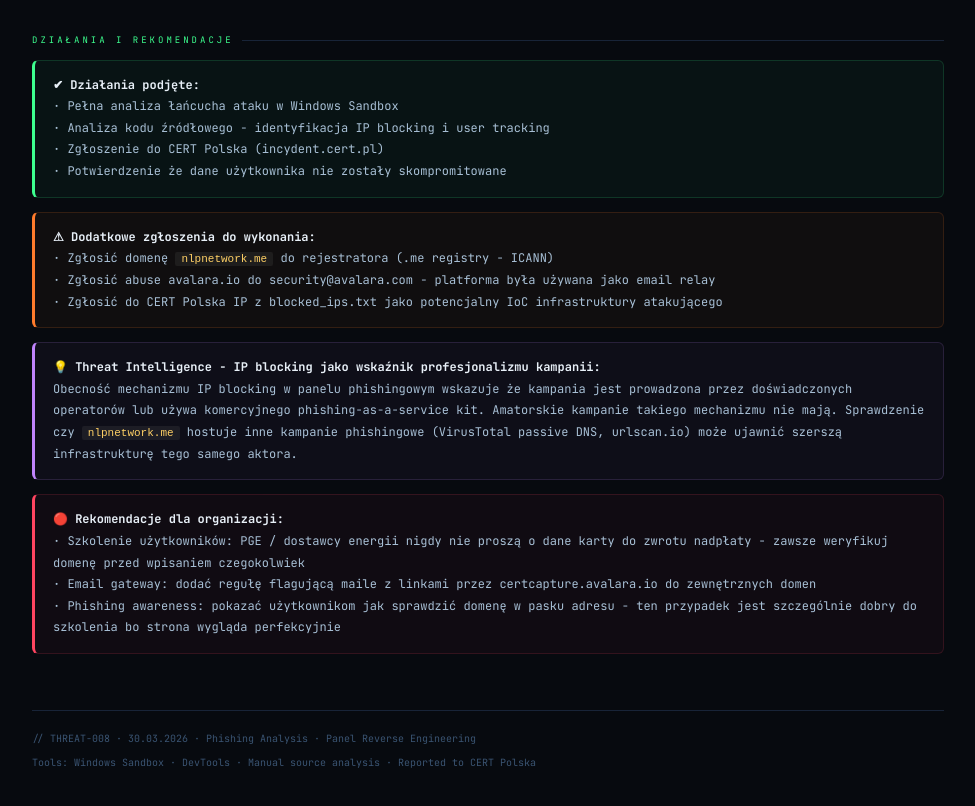
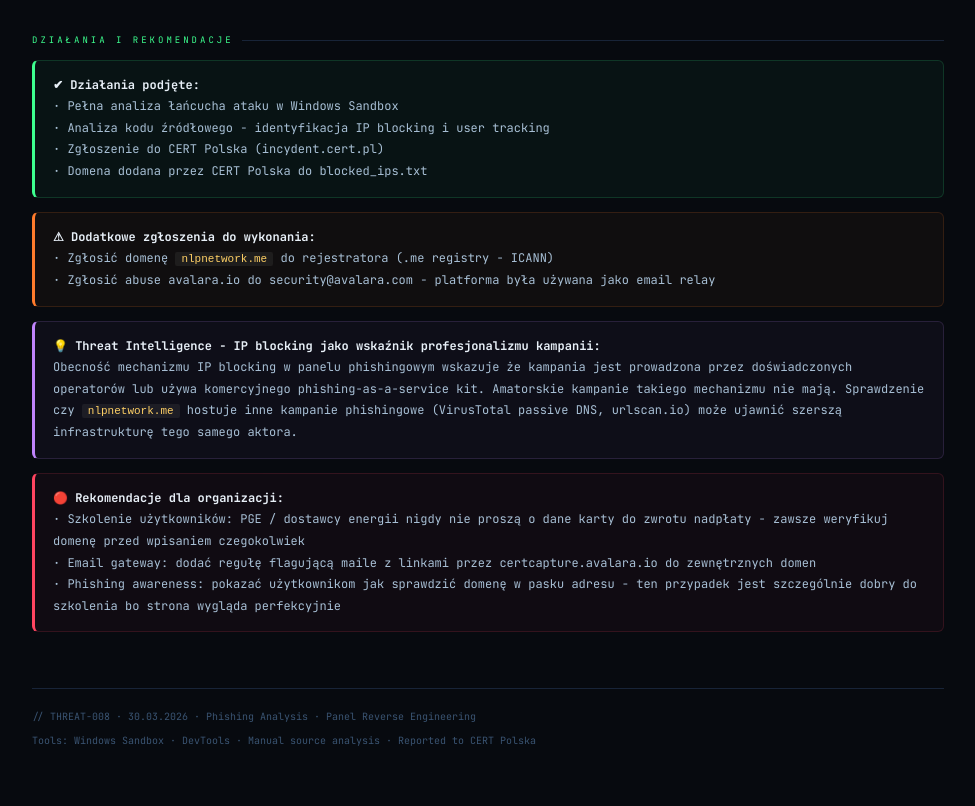
Before and after one commit to MaciekGorzny/security-writeups, a plain HTML site: page threat-008.html in a window 1280 px wide. Shown: the part 4551-5357 px from the top of the page, without its empty margins (152-1127 px from the left). Drawn offline with Linux system fonts and the light colour scheme.

Commit message:
Update threat-008.html

```diff
--- a/threat-008.html
+++ b/threat-008.html
@@ -301,13 +301,12 @@ $.ajax({
     · Pełna analiza łańcucha ataku w Windows Sandbox<br>
     · Analiza kodu źródłowego - identyfikacja IP blocking i user tracking<br>
     · Zgłoszenie do CERT Polska (incydent.cert.pl)<br>
-    · Potwierdzenie że dane użytkownika nie zostały skompromitowane
+    · Domena dodana przez CERT Polska do blocked_ips.txt
   </div>
   <div class="box orange">
     <strong>⚠ Dodatkowe zgłoszenia do wykonania:</strong><br>
     · Zgłosić domenę <code>nlpnetwork.me</code> do rejestratora (.me registry - ICANN)<br>
     · Zgłosić abuse avalara.io do security@avalara.com - platforma była używana jako email relay<br>
-    · Zgłosić do CERT Polska IP z blocked_ips.txt jako potencjalny IoC infrastruktury atakującego
   </div>
   <div class="box purple">
     <strong>💡 Threat Intelligence - IP blocking jako wskaźnik profesjonalizmu kampanii:</strong><br>
```
